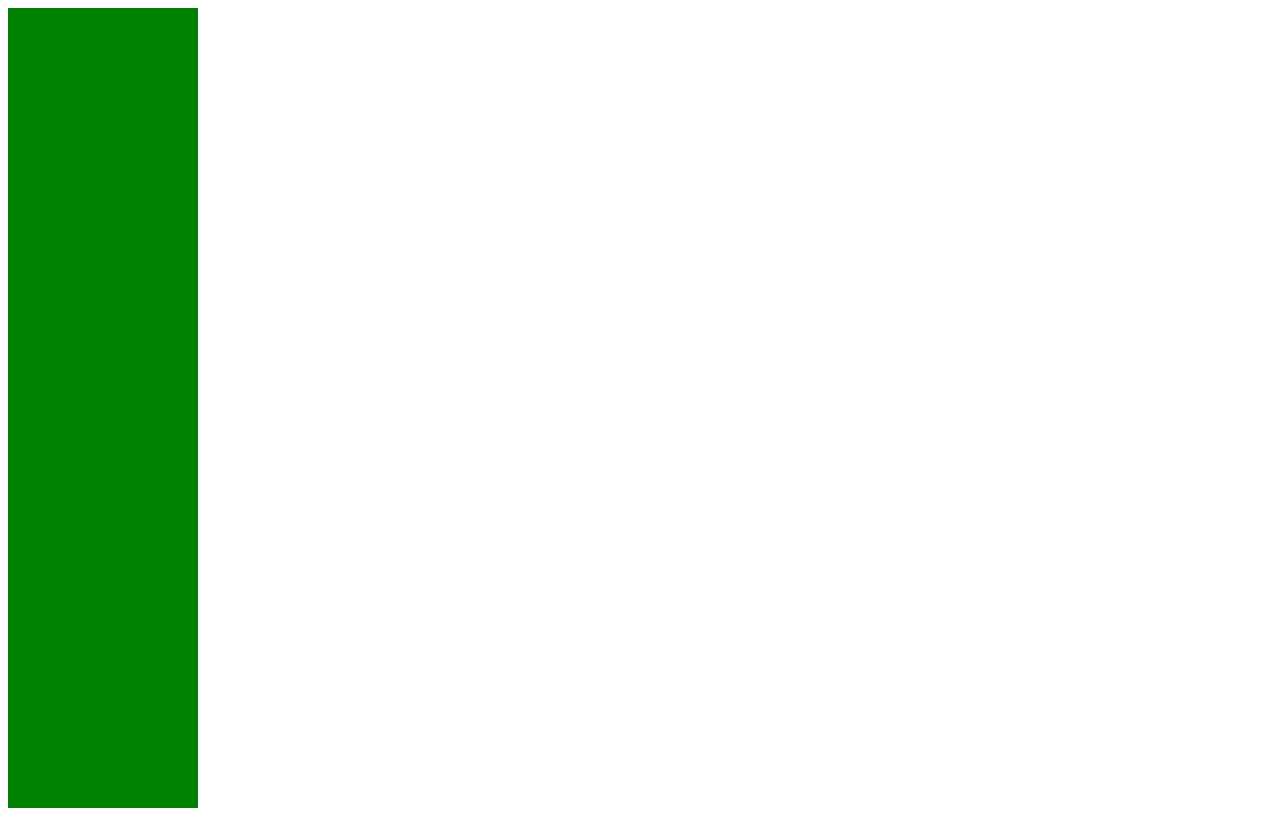
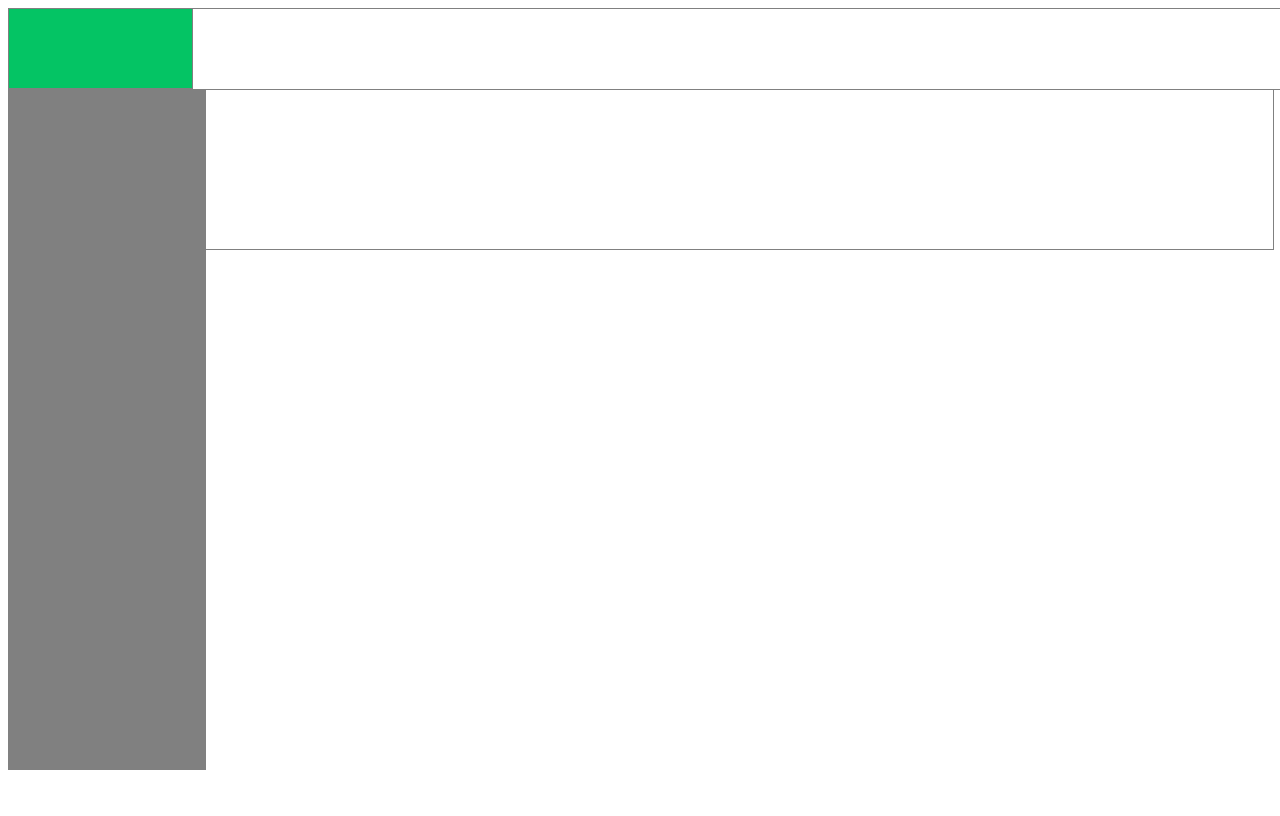
Before and after one commit to OlhaRevenko/rep_for_web_prog, a website: page index.html in a window 1280 px wide. Drawn offline with nearby package versions, Linux system fonts and the light colour scheme.

Commit message:
changes in less, markup

```diff
--- a/index.html
+++ b/index.html
@@ -1,20 +1,23 @@
 <!DOCTYPE html>
 <html lang="en">
+
 <head>
     <meta charset="UTF-8">
     <meta name="viewport" content="width=device-width, initial-scale=1.0">
     <meta http-equiv="X-UA-Compatible" content="ie=edge">
     <title>Document</title>
     <link rel="stylesheet/less" type="text/css" href="style.less">
-    <script src="//cdnjs.cloudflare.com/ajax/libs/less.js/3.9.0/less.min.js" ></script>
-   <!-- <script src="less.js" type="text/javascript"></script>-->
+    <script src="//cdnjs.cloudflare.com/ajax/libs/less.js/3.9.0/less.min.js"></script>
+    <!-- <script src="less.js" type="text/javascript"></script>-->
 </head>
+
 <body>
-    <div class="left-side">
+    <div class="top-left-side"></div>
+    <div class="left-side"></div>
+    <div class="first_block"></div>
+    <div class="second_block"></div>
+    <div class="third_block"></div>
+    <div></div>
+</body>
 
-    </div>
-    <div>
-
-    </div>
-</body>
 </html>
--- a/style.less
+++ b/style.less
@@ -2,12 +2,43 @@
 @left-bgcolor: green;
 @height: 100vh;
 
-body>div {
-    background-color: gray;// @bgcolor;
+
+body>.top-left-side {
+    position: fixed;
+    height: 80px;//@height;
+    width: 200px;
+    background-color: rgb(4, 196, 100);
+    border: 1px solid gray;
+}
+body>.left-side {
+    top: 88px;
+    position: fixed;
+    height: 85%;
+    width: 196px;
+    background-color: gray;
+    border: 1px solid gray;
 }
 
-body>.left-side {
-    height: @height;
-    width: 15%;
-    background-color: green;//@left-bgcolor;
+body>.first_block {
+    position: fixed;
+    background-color:white;// @bgcolor;
+    left: 15%;
+    height: 80px;
+    width: 100%;
+    border: 1px solid gray;
 }
+body>.second_block{
+    background-color: white;
+    left: 15%;
+    top: 100px;
+    height: 240px;
+    width: 100%;
+    border: 1px solid gray;
+}
+body>.third_block{
+    background-color: gray;
+  //  left: 15%;
+    //top: 240px;
+    height:100%;
+    width:100%;
+}
```
Also changed, not shown: 1 other file.
